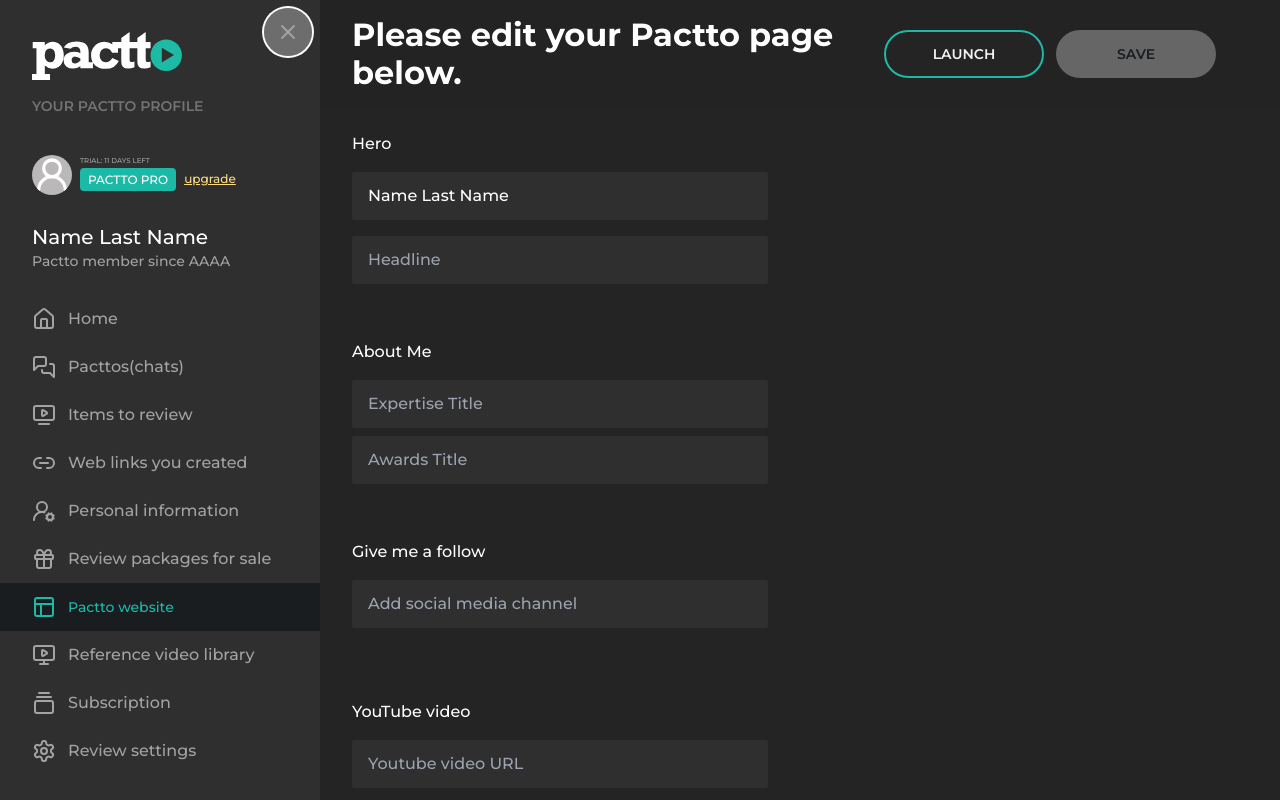
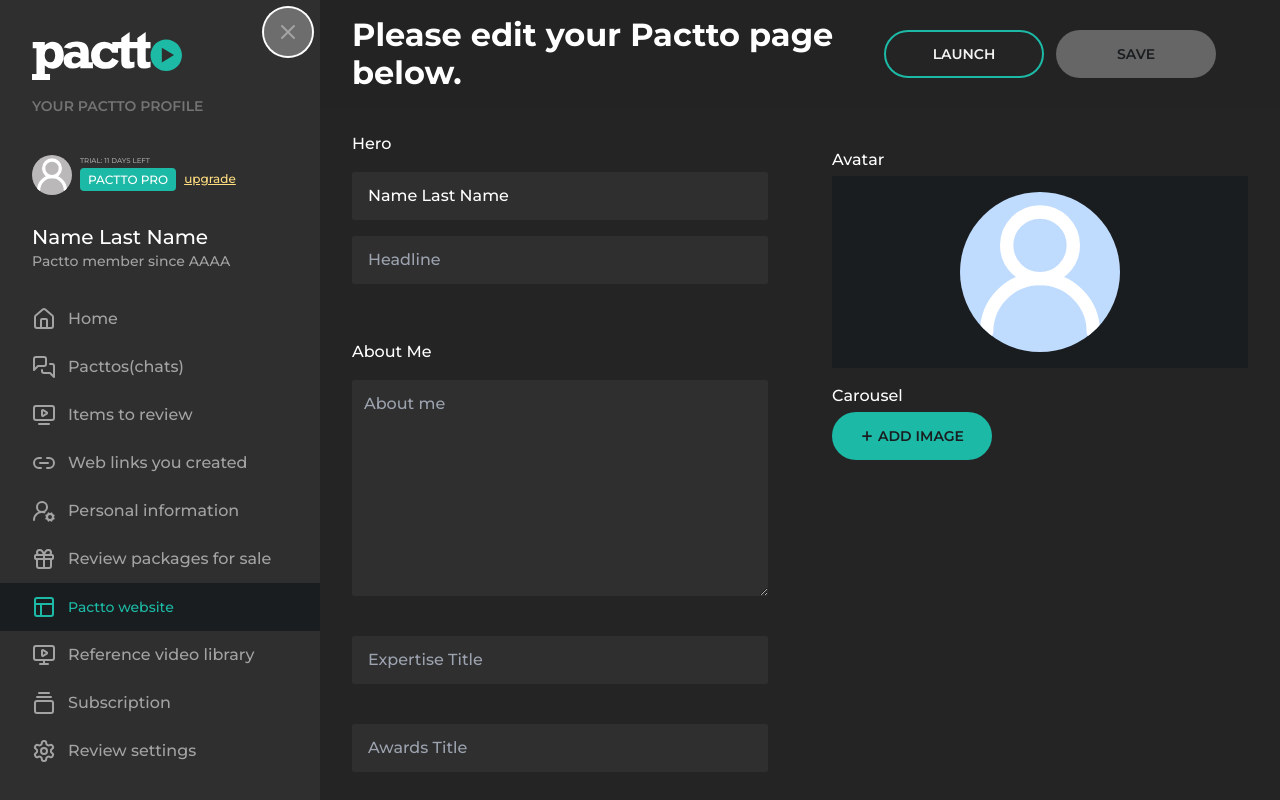
Before and after one commit to codi-Andre/pactto, a React (Vite) app: page /profile in a window 1280 px wide. Built offline with nearby package versions, Linux system fonts and the light colour scheme.

Commit message:
refactor: finish incomplete pages

```diff
--- a/src/components/dashboard-header/dashboard-header.tsx
+++ b/src/components/dashboard-header/dashboard-header.tsx
@@ -25,7 +25,7 @@
         <Menu />
       </Button>
 
-      <h2 className="flex-1 text-xl font-bold lg:text-3xl">{title}</h2>
+      <h2 className="min-w-60 flex-1 text-xl font-bold lg:text-3xl">{title}</h2>
 
       {children}
     </header>
--- a/src/components/sidebar-menu/profile-info.tsx
+++ b/src/components/sidebar-menu/profile-info.tsx
@@ -9,9 +9,12 @@
       </h2>
 
       <div className="mt-8 flex items-end">
-        <Link to="/profile">
+        <Link
+          className="mb-1 rounded-full focus:outline-none focus:ring-2 focus:ring-white"
+          to="/profile"
+        >
           <UserRound
-            className="mb-1 rounded-full bg-secondary-700 text-white"
+            className="rounded-full bg-secondary-700 text-white"
             size={40}
           />
         </Link>
@@ -25,7 +28,8 @@
         </p>
         <Link
           to={"/subscription"}
-          className="mb-3 text-xs text-secondary-400 underline"
+          className="mb-3 text-xs text-secondary-400 underline hover:text-white
+           focus:outline-none focus:ring-2 focus:ring-white"
         >
           upgrade
         </Link>
--- a/src/pages/profile/profile.tsx
+++ b/src/pages/profile/profile.tsx
@@ -1,6 +1,8 @@
 import { DashBoardHeader } from "@/components/dashboard-header/dashboard-header"
 import { Button } from "@/components/ui/button"
 import { Input } from "@/components/ui/Input"
+import { Textarea } from "@/components/ui/textarea"
+import { Plus, User2 } from "lucide-react"
 
 export function Profile() {
   return (
@@ -16,8 +18,26 @@
         </div>
       </DashBoardHeader>
 
-      <form className="col-span-2 row-start-2 md:col-span-1">
-        <fieldset className="mt-6 flex flex-col gap-4 p-4 sm:px-8">
+      <form className="col-span-2 row-start-2 grid grid-cols-1 md:grid-cols-2">
+        <fieldset className="mt-6 flex flex-col gap-4 p-4 sm:px-8 md:col-start-2 md:row-span-2">
+          <label className="flex flex-col gap-1">
+            Avatar
+            <div className="w-full bg-primary-800 py-4">
+              <User2 size={160} className="m-auto rounded-full bg-blue-200" />
+              <input type="file" hidden />
+            </div>
+          </label>
+          <label className="flex flex-col gap-1">
+            Carousel
+            <Button className="max-w-40">
+              <Plus size={14} strokeWidth={3} className="mr-1" aria-hidden />{" "}
+              add image
+            </Button>
+            <input type="file" hidden />
+          </label>
+        </fieldset>
+
+        <fieldset className="col-start-1 mt-6 flex flex-col gap-4 p-4 sm:px-8 md:row-start-1">
           <legend>Hero</legend>
 
           <Input variant="secondary" defaultValue="Name Last Name" />
@@ -25,25 +45,27 @@
           <Input variant="secondary" placeholder="Headline" />
         </fieldset>
 
-        <fieldset className="mt-10 flex flex-col gap-2 p-4 sm:px-8">
+        <fieldset className="col-start-1 mt-10 flex flex-col gap-10 p-4 sm:px-8">
           <legend>About Me</legend>
+          <Textarea placeholder="About me" rows={8} />
 
           <Input variant="secondary" placeholder="Expertise Title" />
           <Input variant="secondary" placeholder="Awards Title" />
         </fieldset>
 
-        <fieldset className="mt-10 flex flex-col gap-4 p-4 sm:px-8">
+        <fieldset className="col-start-1 mt-10 flex flex-col gap-4 p-4 sm:px-8">
           <legend>Give me a follow</legend>
           <Input variant="secondary" placeholder="Add social media channel" />
         </fieldset>
 
-        <fieldset className="mt-10 flex flex-col gap-4 p-4 sm:px-8">
+        <fieldset className="col-start-1 mt-10 flex flex-col gap-4 p-4 sm:px-8">
           YouTube video
           <Input variant="secondary" placeholder="Youtube video URL" />
         </fieldset>
 
-        <fieldset className="mt-10 flex flex-col gap-4 p-4 sm:px-8">
+        <fieldset className="col-start-1 mt-10 flex flex-col gap-10 p-4 sm:px-8">
           <legend>Footer</legend>
+          <Textarea placeholder="Quote" rows={5} />
           <Input variant="secondary" placeholder="Quote Author" />
         </fieldset>
       </form>
--- a/src/pages/review-settings/review-settings.tsx
+++ b/src/pages/review-settings/review-settings.tsx
@@ -1,12 +1,17 @@
 import { DashBoardHeader } from "@/components/dashboard-header/dashboard-header"
 import { Button } from "@/components/ui/button"
 import { Checkbox } from "@/components/ui/check-box"
+import { ColorPicker } from "@/components/ui/color-picker"
 import { Select } from "@/components/ui/select"
 import { Slider } from "@/components/ui/slider"
 import { useState } from "react"
 
 export function ReviewSettings() {
   const [brushSize, setBrushSize] = useState<[number]>([3])
+  const [color1, setColor1] = useState("#ff0000")
+  const [color2, setColor2] = useState("#00ff00")
+  const [color3, setColor3] = useState("#ffffff")
+  const [color4, setColor4] = useState("#000000")
 
   return (
     <section className="grid grid-cols-1 sm:grid-cols-2">
@@ -40,7 +45,12 @@
             />
           </div>
 
-          <div></div>
+          <div className="flex flex-wrap gap-3">
+            <ColorPicker label="Color 1" color={color1} setColor={setColor1} />
+            <ColorPicker label="Color 2" color={color2} setColor={setColor2} />
+            <ColorPicker label="Color 3" color={color3} setColor={setColor3} />
+            <ColorPicker label="Color 4" color={color4} setColor={setColor4} />
+          </div>
 
           <div className="flex flex-wrap gap-8">
             <label className="flex flex-col gap-2" htmlFor="Camera">
```
